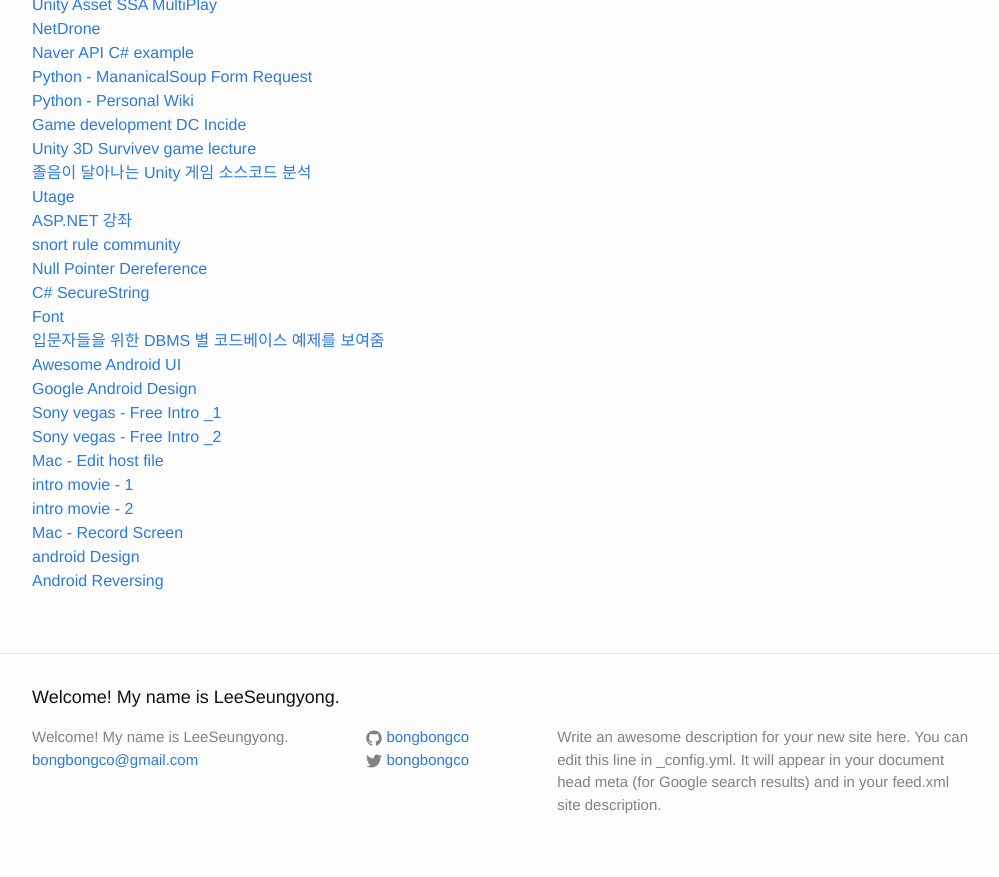
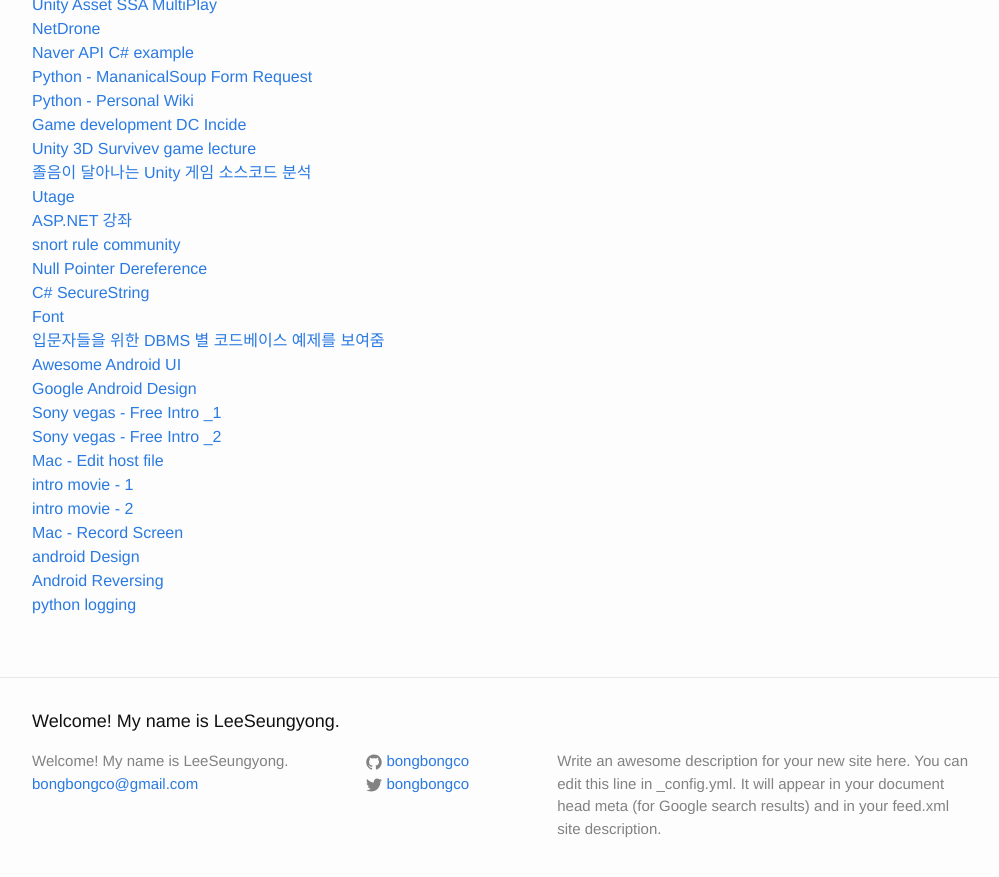
Before and after one commit to LktProgrammer/bongbongco.github.io, a Jekyll site: the page built from _posts/2016-07-22-Website-List.markdown, in a window 1280 px wide and 900 px high, scrolled down 2607 px. Shown: the top 877 px of the window, without its empty margins (138-1137 px from the left). Built offline with Jekyll 4.4.1, drawn with Linux system fonts in a browser that asks for light colours.

Commit message:
Update 2016-07-22-Website-List.markdown

```diff
--- a/_posts/2016-07-22-Website-List.markdown
+++ b/_posts/2016-07-22-Website-List.markdown
@@ -128,3 +128,4 @@ title: 참고할 웹 사이트들.
 [Mac - Record Screen](http://macnews.tistory.com/560)
 [android Design](https://github.com/soyoungboy/android-material-design-Open-source-projects)
 [Android Reversing](http://blackcon.tistory.com/144)
+[python logging](http://gyus.me/?p=418)
```
